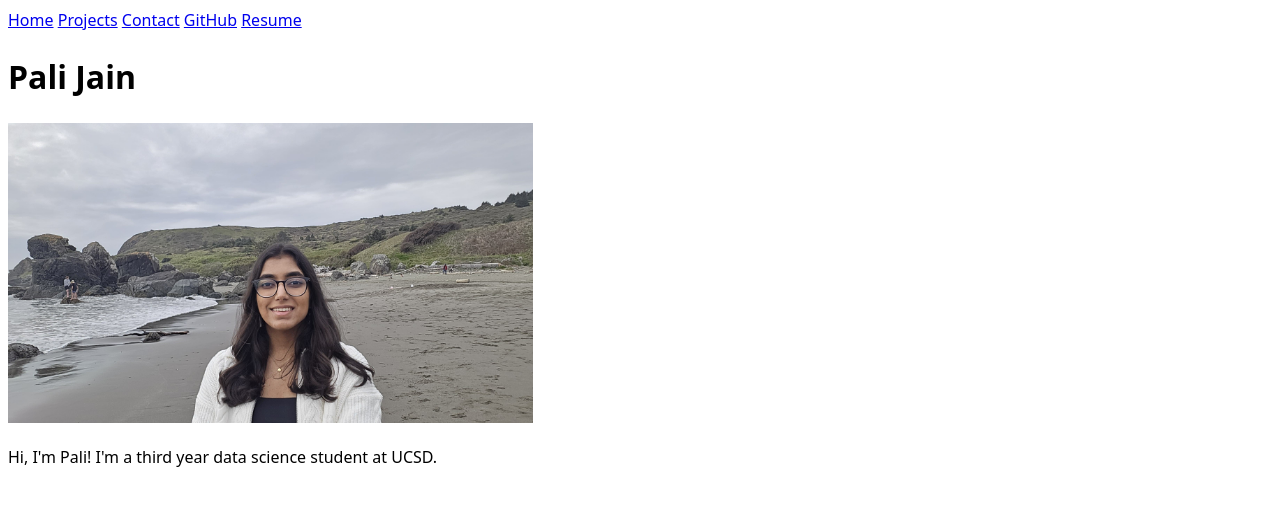
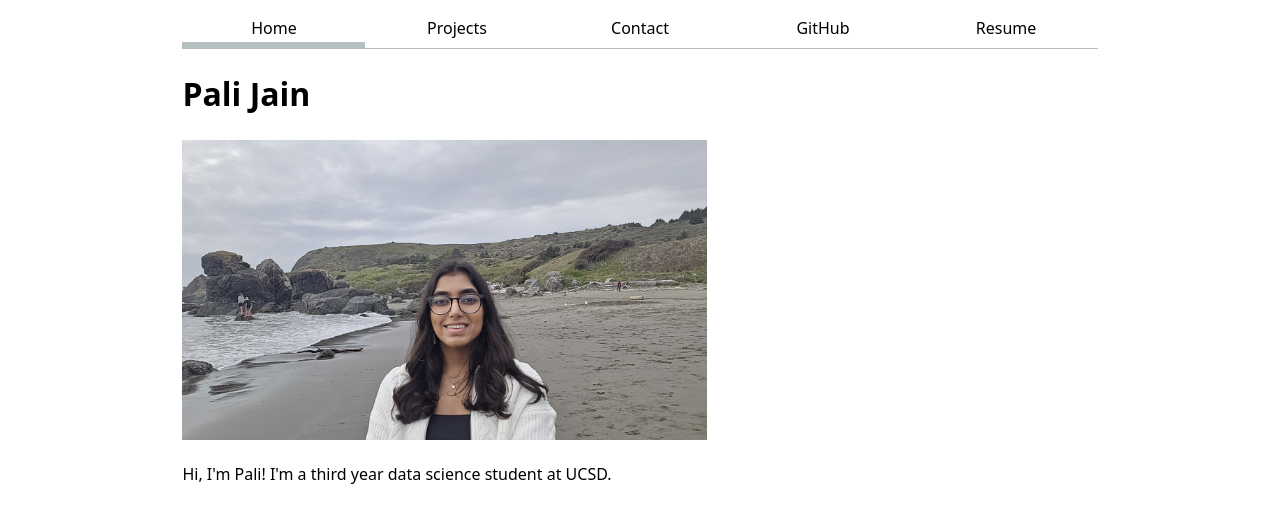
Before and after one commit to paj003-crypto/Portfolio, a plain HTML site: page index.html in a window 1280 px wide. Drawn offline with Linux system fonts and the light colour scheme.

Commit message:
Updated nav bar

```diff
--- a/index.html
+++ b/index.html
@@ -2,12 +2,13 @@
 <html lang="en">
 <head>
     <meta charset="UTF-8">
-    <meta name="viewport" content="width=x, initial-scale=1.0">
+    <meta name="viewport" content="width=device-width, initial-scale=1.0">
     <title>Pali Jain: Personal site and portfolio</title>
+    <link rel="stylesheet" href="style.css">
 </head>
 <body>
     <nav>
-        <a href="index.html">Home</a>
+        <a href="index.html" class="current">Home</a>
         <a href="projects/index.html">Projects</a>
         <a href="contact/index.html">Contact</a>
         <a href="https://github.com/paj003-crypto" target="_blank">GitHub</a>
@@ -17,5 +18,4 @@
     <img src="images/Me.jpg" alt="This is a selfie of me in Oregon." width="525" height="300">
     <p>Hi, I'm Pali! I'm a third year data science student at UCSD.</p>
 </body>
-<link rel="stylesheet" href="style.css">
 </html>
--- a/style.css
+++ b/style.css
@@ -1,6 +1,38 @@
+html {
+  --color-accent: oklch(65% 50% 0);
+  accent-color: var(--color-accent);
+}
+
 body {
   /* Set line height to 1.5 times the font size
 	   and use the OS’s UI font as the website font
 	 */
   font: 100%/1.5 system-ui;
+  max-width: 100ch;
+  margin-inline: auto;
+  padding-inline: 1em;
 }
+
+nav {
+  display: flex;
+  margin-bottom: 1em;
+  border-bottom: 1px solid oklch(80% 3% 200);
+}
+
+nav a {
+  flex: 1;
+  text-decoration: none;
+  color: inherit;
+  text-align: center;
+  padding: 0.5em;
+}
+
+nav a.current {
+  border-bottom: 0.4em solid oklch(80% 3% 200);
+  padding-bottom: 0.1em;
+}
+
+nav a:hover {
+  border-bottom: 0.4em solid var(--color-accent);
+  background-color: oklch(from var(--color-accent) 95% 5% h);
+}
```
